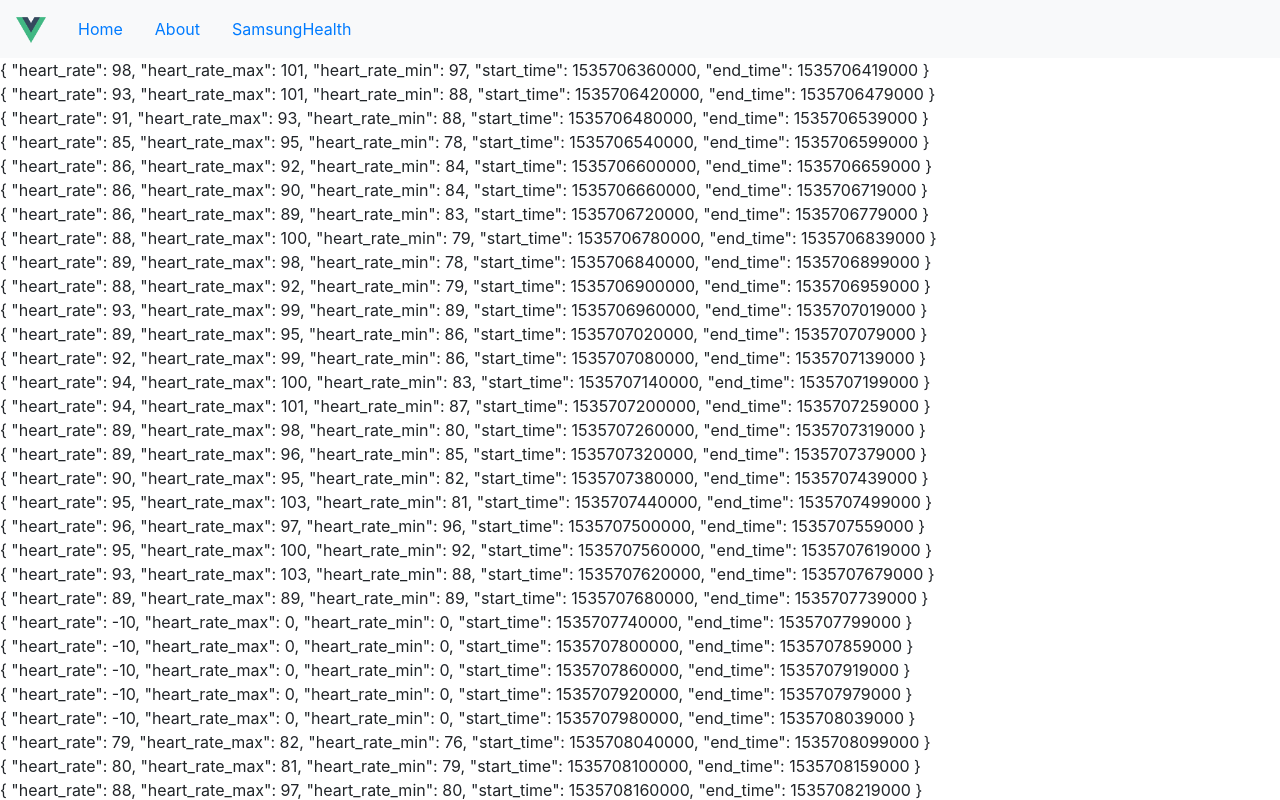
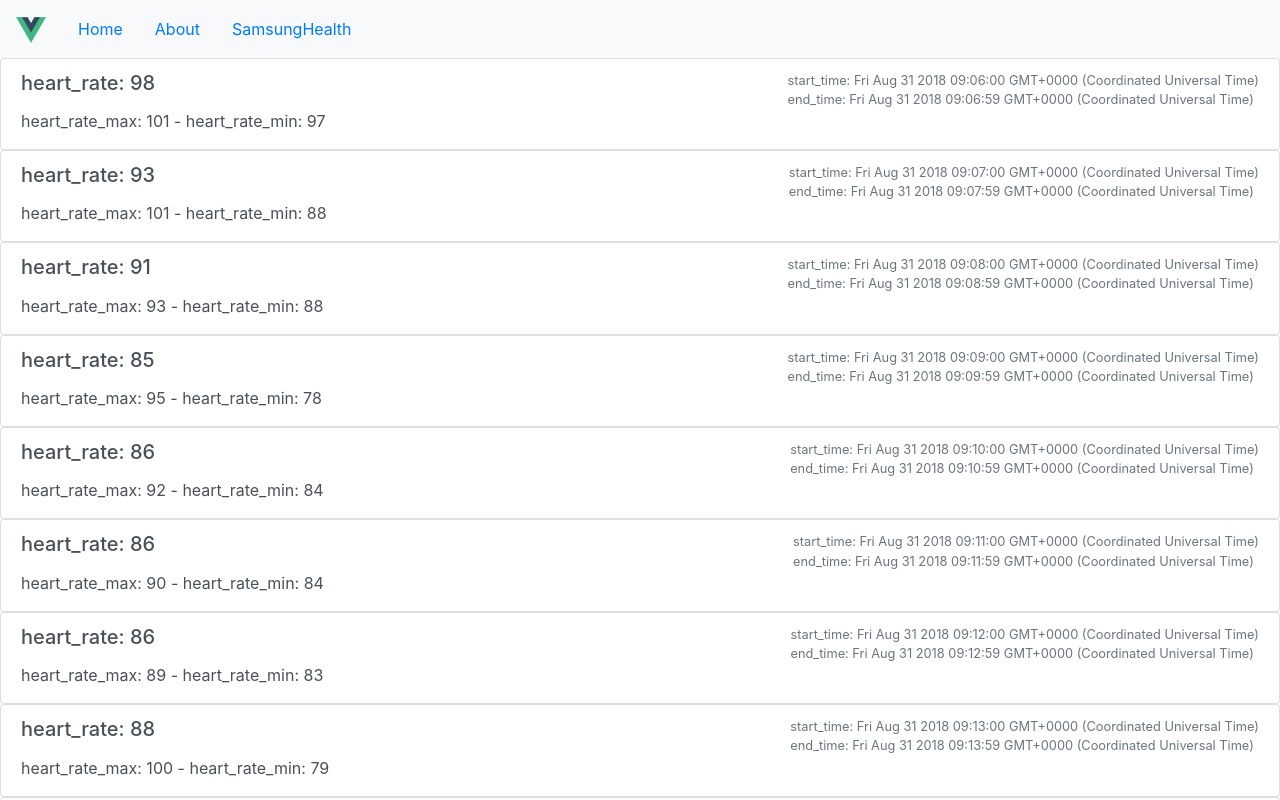
Before and after one commit to DonalGeraghty/super-duper-potato, a Vue app: page /SamsungHealth in a window 1280 px wide. Shown: the top 800 px of the page. Built offline with nearby package versions, Linux system fonts and the light colour scheme.

Commit message:
Adding JSON styling
Adding bootstrap to JSON data, and formating datetimes.

```diff
--- a/src/views/SamsungHealth.vue
+++ b/src/views/SamsungHealth.vue
@@ -1,21 +1,56 @@
 <template>
     <div>
-        <div v-for="data in myJson" :key="data.start_time">{{data}}</div>
+        <div v-for="data in myJson" :key="data.start_time" class="list-group">
+            <a href="#" class="list-group-item list-group-item-action">
+                <div class="d-flex w-100 justify-content-between">
+                    <h5 class="mb-1">heart_rate: {{ data.heart_rate}}</h5>
+                    <small class="text-muted">
+                        <div id="start_time">start_time: {{ formatTime(data.start_time)}}</div>
+                        <div id="end_time">end_time: {{ formatTime(data.end_time)}}</div>
+                    </small>
+                </div>
+                <p class="mb-1">
+                    heart_rate_max: {{ data.heart_rate_max}} - heart_rate_min: {{ data.heart_rate_min}}
+                </p>
+            </a>
+        </div>
     </div>
 </template>
 
 <script>
 import json from '../json/data.json'
 
+//new Date(1535707680000).toString();
+
 export default{
     data(){
         return{
             myJson: json
+        }
+    },
+    methods:{
+        formatTime:function(json){
+            var dat = new Date(json).toString();
+            return dat
         }
     }
 }
 </script>
 
 <style>
+#heart_rate{
 
+}
+#heart_rate_max{
+
+}
+#heart_rate_min{
+
+}
+#start_time{
+
+}
+#end_time{
+
+}
 </style>
```
